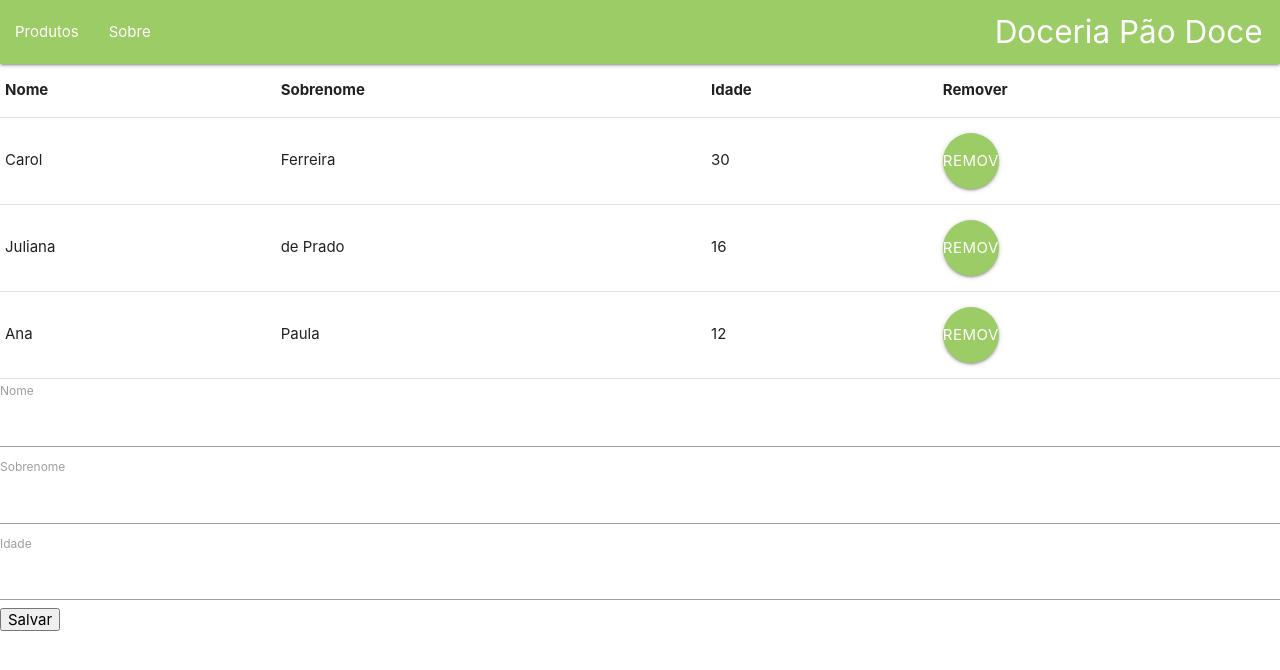
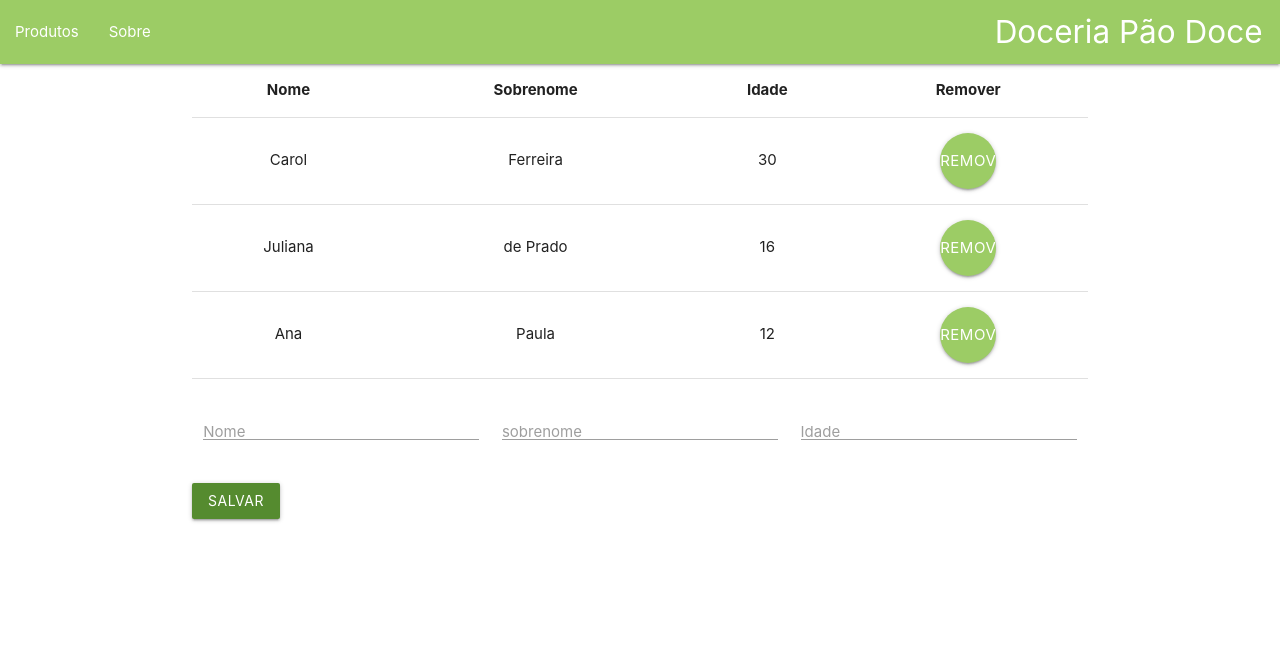
Before and after one commit to dudaguadagnin/Doceria-React.js, a React (Create React App) app: page / in a window 1280 px wide. Shown: the top 670 px of the page. Built offline with nearby package versions, Linux system fonts and the light colour scheme.

Commit message:
estilizando tabela

```diff
--- a/package.json
+++ b/package.json
@@ -11,6 +11,7 @@
     "react-dom": "^17.0.1",
     "react-router-dom": "^5.0.0",
     "react-scripts": "4.0.1",
+    "validator": "^10.11.0",
     "web-vitals": "^0.2.4"
   },
   "scripts": {
--- a/src/App.js
+++ b/src/App.js
@@ -1,4 +1,4 @@
-import { Component, Fragment } from 'react';
+import React,{ Component, Fragment } from 'react';
 import 'materialize-css/dist/css/materialize.min.css';
 import Tabela from './Tabela';
 import Header from './Header';
@@ -50,8 +50,11 @@ class App extends Component {
     return (
       <Fragment>
         <Header />
-        <Tabela pessoas={this.state.pessoas} removePessoa={this.removePessoa} />
+        <div className="container">
+          <Tabela pessoas={this.state.pessoas} removePessoa={this.removePessoa} />
         <Forms escutadorDeSubmit={this.escutadorDeSubmit}/>
+        </div>
+
       </Fragment>
     ); // envia o array para a tabela
   }
--- a/src/Formulario.js
+++ b/src/Formulario.js
@@ -2,25 +2,25 @@ import React, { Component } from 'react'
 
 class Formulario extends Component {
 
-    constructor(props){
+    constructor(props) {
         super(props);
-        this.stateInicial ={
-            nome:'',
-            sobrenome:'',
-            idade:'',
+        this.stateInicial = {
+            nome: '',
+            sobrenome: '',
+            idade: '',
         }
         this.state = this.stateInicial;
     }
 
     escutadorDeInput = event => {
-        const { name, value} = event.target;
+        const { name, value } = event.target;
 
         //a cada digitação o campo é atualizado
         this.setState({
-            [name] : value
+            [name]: value
         });
     }
-    submitFormulario = () =>{
+    submitFormulario = () => {
         //manda o state que contem as informaçoes que o usuario digitou
         //para o app.js
         this.props.escutadorDeSubmit(this.state);
@@ -31,48 +31,48 @@ class Formulario extends Component {
 
     render() {
 
-        const{ nome, sobrenome, idade } = this.state;
+        const { nome, sobrenome, idade } = this.state;
 
         return (
             <form>
-
-                <label htmlFor="nome">Nome</label>
+                <div className="row">
+                    <div className="input-field col s4">
+                        <label className="input-field" htmlFor="nome">Nome</label>
                         <input
+                            className="validate"
                             id="nome"
                             type="text"
                             name="nome"
                             value={nome}
                             onChange={this.escutadorDeInput}
                         />
-
-                <label htmlFor="sobrenome">Sobrenome</label>
+                    </div>
+                    <div className="input-field col s4">
+                        <label className="input-field" htmlFor="sobrenome">sobrenome</label>
                         <input
+                            className="validate"
                             id="sobrenome"
                             type="text"
                             name="sobrenome"
                             value={sobrenome}
                             onChange={this.escutadorDeInput}
                         />
-
-
-                <label htmlFor="idade">Idade</label>
+                    </div>
+                    <div className="input-field col s4">
+                        <label className="input-field" htmlFor="idade">Idade</label>
                         <input
+                            className="validate"
                             id="idade"
                             type="text"
                             name="idade"
                             value={idade}
                             onChange={this.escutadorDeInput}
                         />
-
-
-                <button onClick={this.submitFormulario}
-                type="button">Salvar
-                </button>
+                    </div>
+                </div>
+                <button className="waves-effect waves-light btn light-green darken-3" onClick={this.submitFormulario} type="button">Salvar</button>
             </form>
-
-        )
-
+        );
     }
 }
-
 export default Formulario;
--- a/src/Tabela.js
+++ b/src/Tabela.js
@@ -43,7 +43,7 @@ class Tabela extends Component {
         const { pessoas, removePessoa} = this.props;
 
         return (
-            <table className="highlight">
+            <table className="centered highlight">
                 <TableHead />
                 <TableBody pessoas={pessoas} removePessoa={removePessoa}/>
 
```
Also changed, not shown: src/FormularioValidador.js (added, +10 -0 lines), 2 other files (tests, documents, lock files or other folders). Lines whose indentation alone changed are shown as unchanged.
